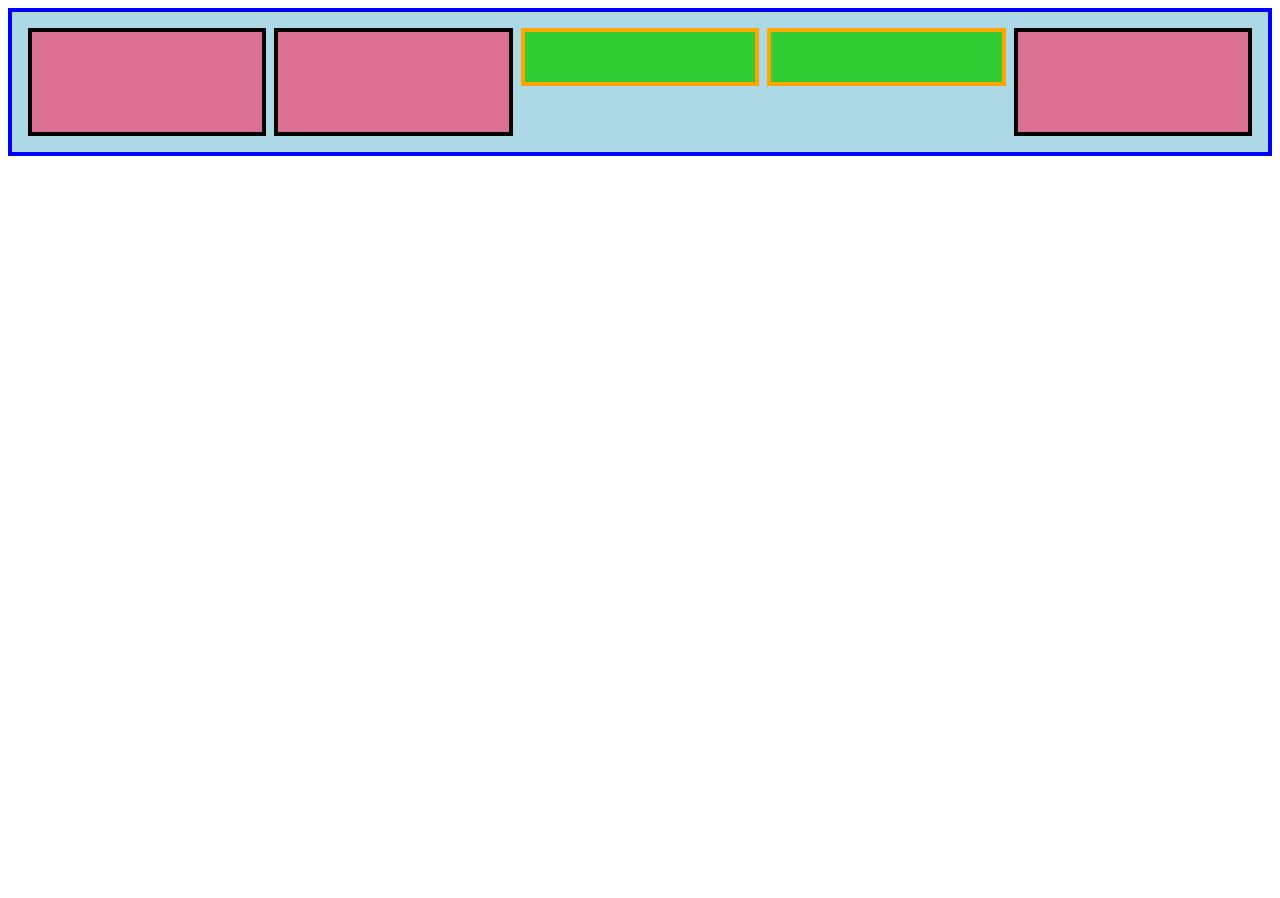
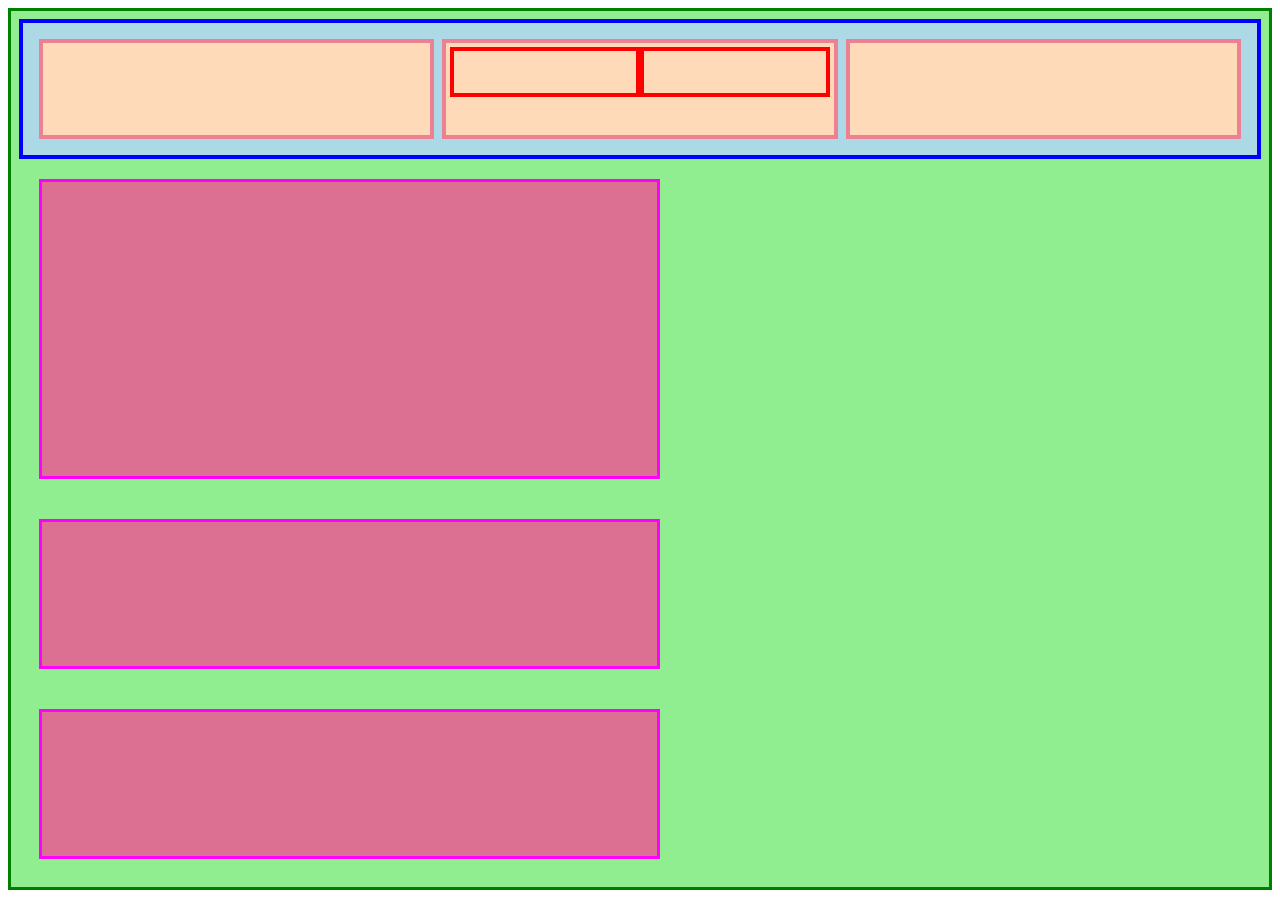
Before and after one commit to graciedevine/web-projects, a plain HTML site: page flexbox/index.html in a window 1280 px wide. Before the commit the page ends 800 px from the top, so only its background shows below. Drawn offline with Linux system fonts and the light colour scheme.

Commit message:
Top two rows ready to be placed.

```diff
--- a/flexbox/index.html
+++ b/flexbox/index.html
@@ -10,28 +10,37 @@
 </head>
 
 <body>
-  <div class="top-container">
-    <div class="top-item-one"></div>
-    <div class="top-item-two"></div>
-    <div class="top-item-a"></div>
-    <div class="top-item-b"></div>
-    <div class="top-item-three"></div>
+  <div class="flex green flex-item">
+    <div class="flex blue flex-item">
+      <div class="pink flex-item"></div>
+      <div class="flex pink flex-item">
+        <div class="red flex-item"></div>
+        <div class="red flex-item"></div>
+      </div>
+      <div class="flex pink flex-item"></div>
+    </div>
+    <div class="big cranberry flex-item"></div>
+    <div class="flex little cranberry flex-item"></div>
+    <div class="flex little cranberry flex-item"></div>
+    <!-- <div class="col-3 blue item">
+      <div class="pink item"></div>
+      <div class="col-2 pink item">
+        <div class="red item"></div>
+        <div class="red item"></div>
+      </div>
+      <div class="flex pink item"></div>
+    </div> -->
   </div>
 
-  <div class="middle">
-    <div class="one"></div>
-    <div class="two"></div>
-    <div class="three"></div>
-  </div>
-
-  <div class="bottom">
-    <div class="one"></div>
-    <div class="two"></div>
-    <div class="three"></div>
-    <div class="four"></div>
-  </div>
-
-
+  <!-- <hr> -->
+  <!-- <div class="col-3 blue item">
+    <div class="orange item"></div>
+    <div class="col-2 orange item">
+      <div class="red item"></div>
+      <div class="red item"></div>
+    </div>
+    <div class="flex orange item"></div>
+  </div> -->
 </body>
 
 </html>
--- a/flexbox/style.css
+++ b/flexbox/style.css
@@ -1,32 +1,60 @@
-.top-container {
+.flex-item {
+  box-sizing: border-box;
+  padding: 0.5em;
+  width: 100%;
+}
+.flex {
+  display: flex;
+  padding: 0.5em;
+}
+.item {
+  padding: 0.5em;
+}
+.green {
+  border: solid green;
+  background: lightgreen;
+  flex-direction: column;
+}
+.blue {
   background: lightblue;
   padding: 16px;
   border: 4px solid blue;
   gap: 8px;
-  display: flex;
 }
-
-.top-item-one,
-.top-item-two,
-.top-item-three {
+.pink {
+  background: peachpuff;
+  border: 4px solid rgb(235, 129, 146);
+  height: 100px;
+  padding: 4px;
+}
+.red {
+  background: peachpuff;
+  border: 4px solid red;
+  height: 50px;
+}
+.big {
+  height: 300px;
+  width: 50%;
+}
+.little {
+  height: 150px;
+  width: 50%;
+}
+.cranberry {
   background: palevioletred;
-  border: 4px solid black;
-  height: 100px;
-  flex: 1;
-  padding: 4 px;
+  border: solid magenta;
+  margin: 20px;
+  /* flex-direction: row; */
 }
-
-.top-item-two {
-  display: flex;
+/* .col-3 {
+  display: grid;
+  gap: .5em;
+  grid-template-columns: repeat(3, 1fr);
 }
-
-.top-item-a,
-.top-item-b {
-  background: limegreen;
-  border: 4px solid orange;
-  height: 50px;
-  flex: 1;
-  /* position: absolute; */
-}
+.col-2 {
+  display: grid;
+  gap: .5em;
+  grid-template-columns: repeat(2, 1fr);
+} */
 
 /* https://cdn.statically.io/gh/TheOdinProject/curriculum/495704c6eb6bf33bc927534f231533a82b27b2ac/html_css/v2/foundations/flexbox/imgs/05.png */
```
